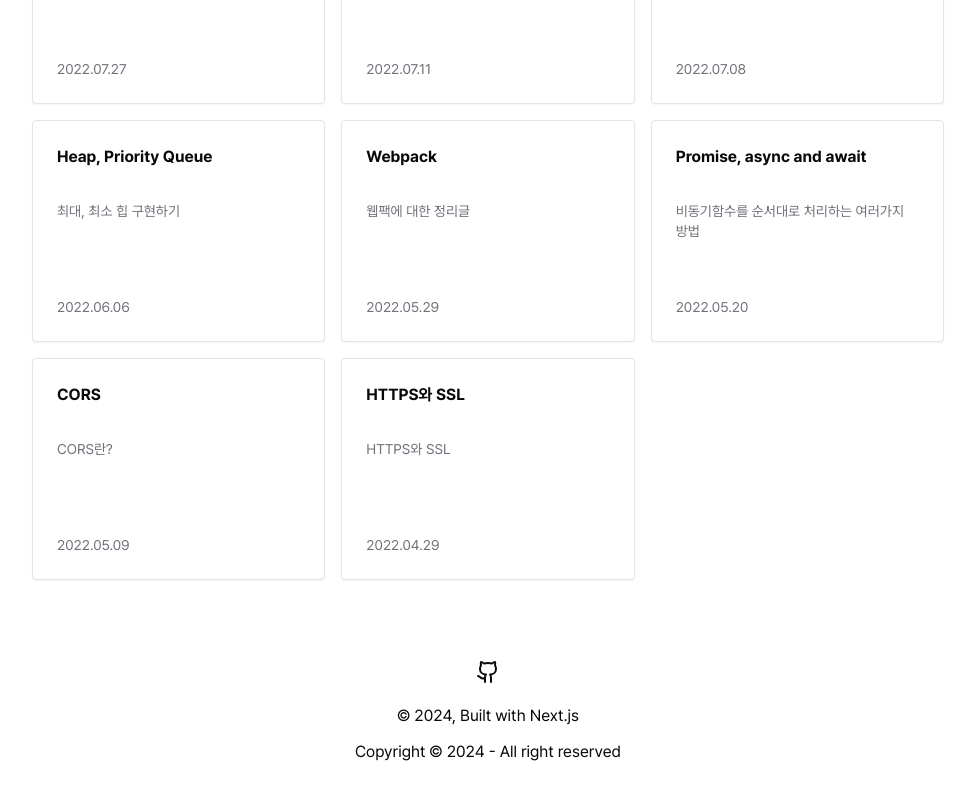
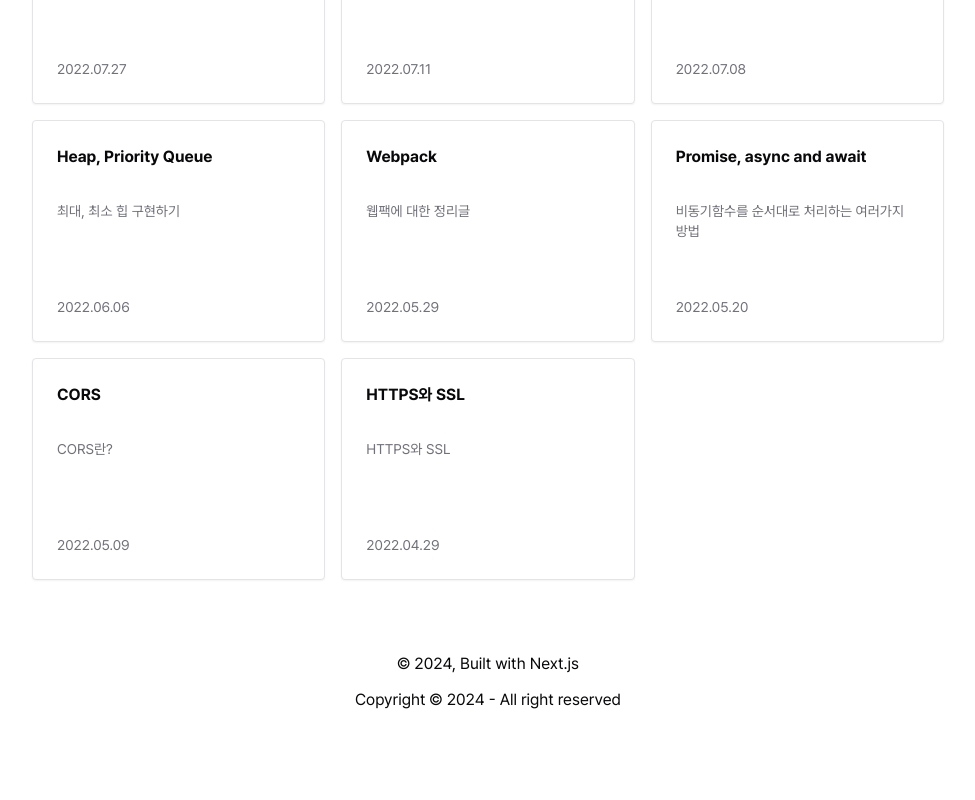
Before and after one commit to nokiahub/nokiahub.name, a Next.js app: page / in a window 1280 px wide. Shown: the part 1001-1801 px from the top of the page, without its empty margins (152-1127 px from the left). After the commit the page ends 1753 px from the top, so only its background shows below. Built offline with nearby package versions, Linux system fonts and the light colour scheme.

Commit message:
removed footer's github icon

```diff
--- a/components/footer.tsx
+++ b/components/footer.tsx
@@ -4,15 +4,6 @@ import { Button } from "@/components/ui/button";
 const Footer = () => {
   return (
     <footer className={"flex flex-col items-center gap-3 p-10"}>
-      <Button variant={"ghost"}>
-        <a
-          target="_blank"
-          href="https://github.com/nokiahub"
-          aria-label="my github account"
-        >
-          <Github />
-        </a>
-      </Button>
       <div>
         © {new Date().getFullYear()}, Built with
         <a href="https://nextjs.org/"> Next.js</a>
```
